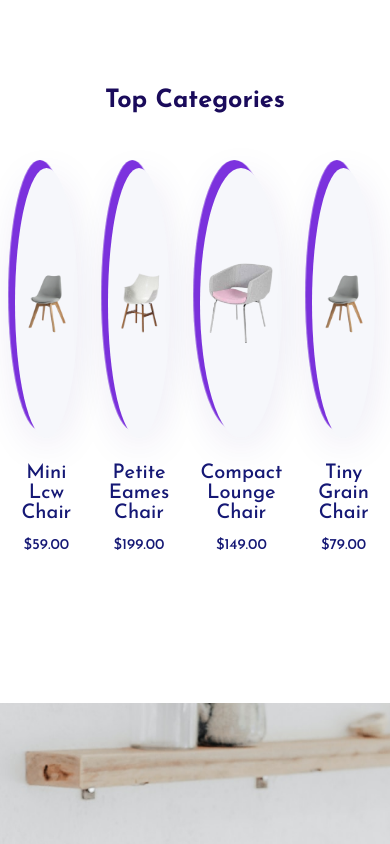
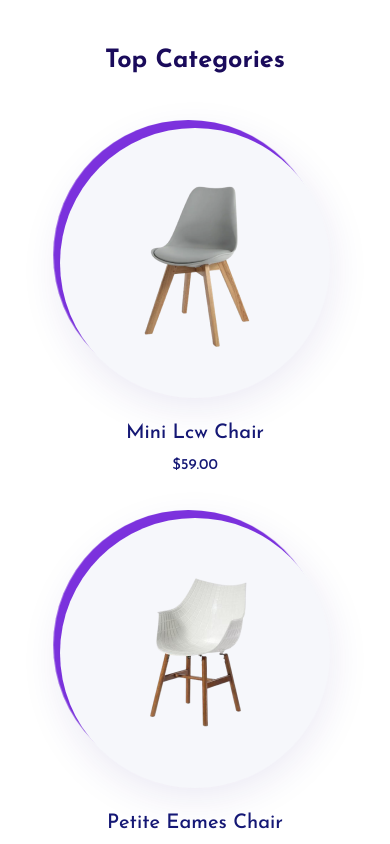
Before and after one commit to rxfr-dvpr/Dekortie-Shop, a Vue app: page / in a window 390 px wide. Shown: the part 5880-6724 px from the top of the page. Built offline with nearby package versions, Linux system fonts and the light colour scheme.

Commit message:
categories and subscription sections adaptived

```diff
--- a/src/components/HomeComponents/TopCategories.vue
+++ b/src/components/HomeComponents/TopCategories.vue
@@ -74,8 +74,10 @@ export default {
     .categories-list {
         width: 100%;
         display: flex;
-        justify-content: space-between;
-        gap: 30px;
+        justify-content: center;
+        column-gap: 30px;
+        row-gap: 45px;
+        flex-wrap: wrap;
 
         &-item {
             max-width: 270px;
@@ -136,4 +138,10 @@ export default {
     }
 }
 
+@media (max-width: 350px) {
+    .item__img-box {
+        padding: 0 30px !important;
+    }
+}
+
 </style>
--- a/src/views/HomeView.vue
+++ b/src/views/HomeView.vue
@@ -59,6 +59,7 @@ export default {
 @media (max-width: 1024px) {
   .main {
     padding: 90px 0;
+    row-gap: 70px;
   }
 }
 
```
